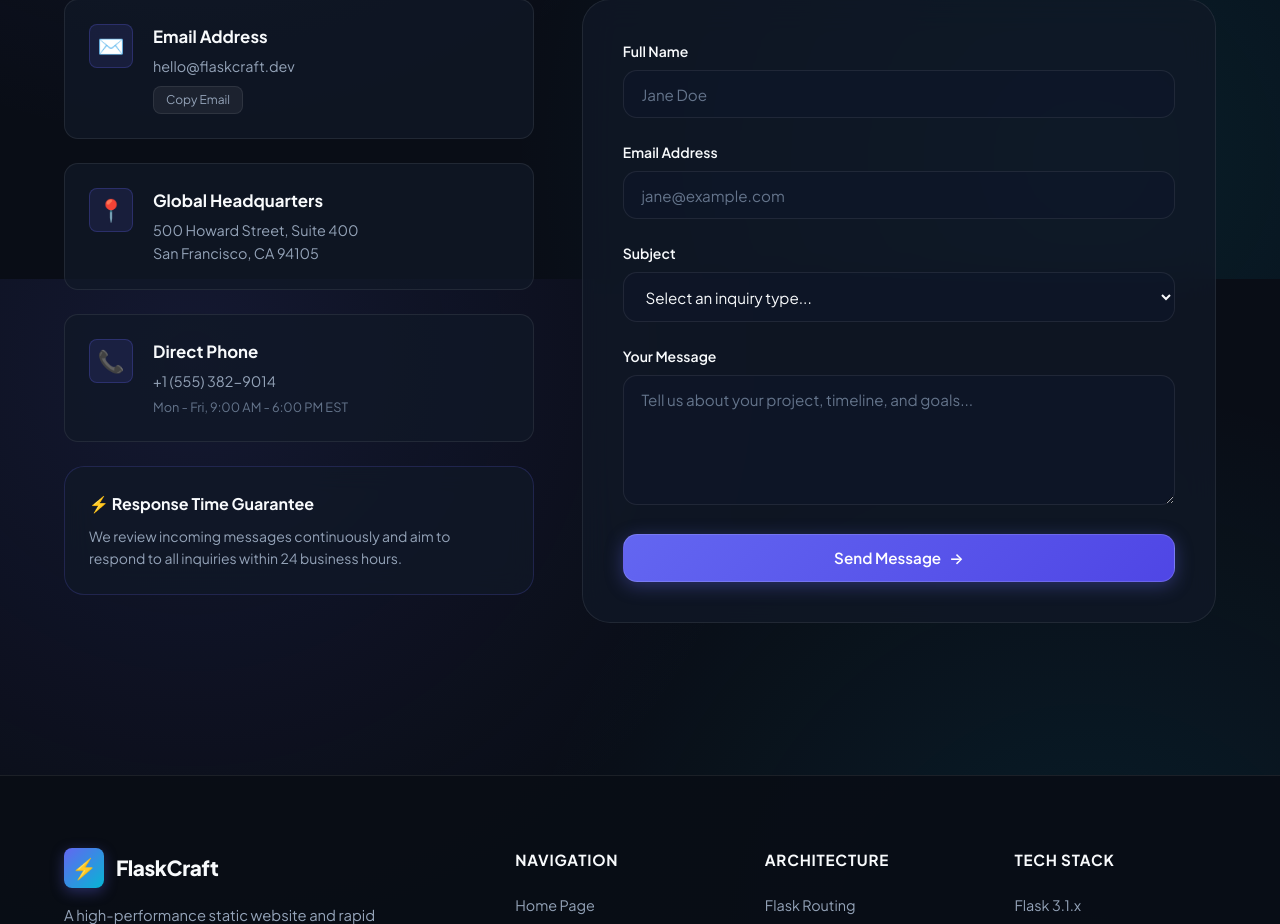
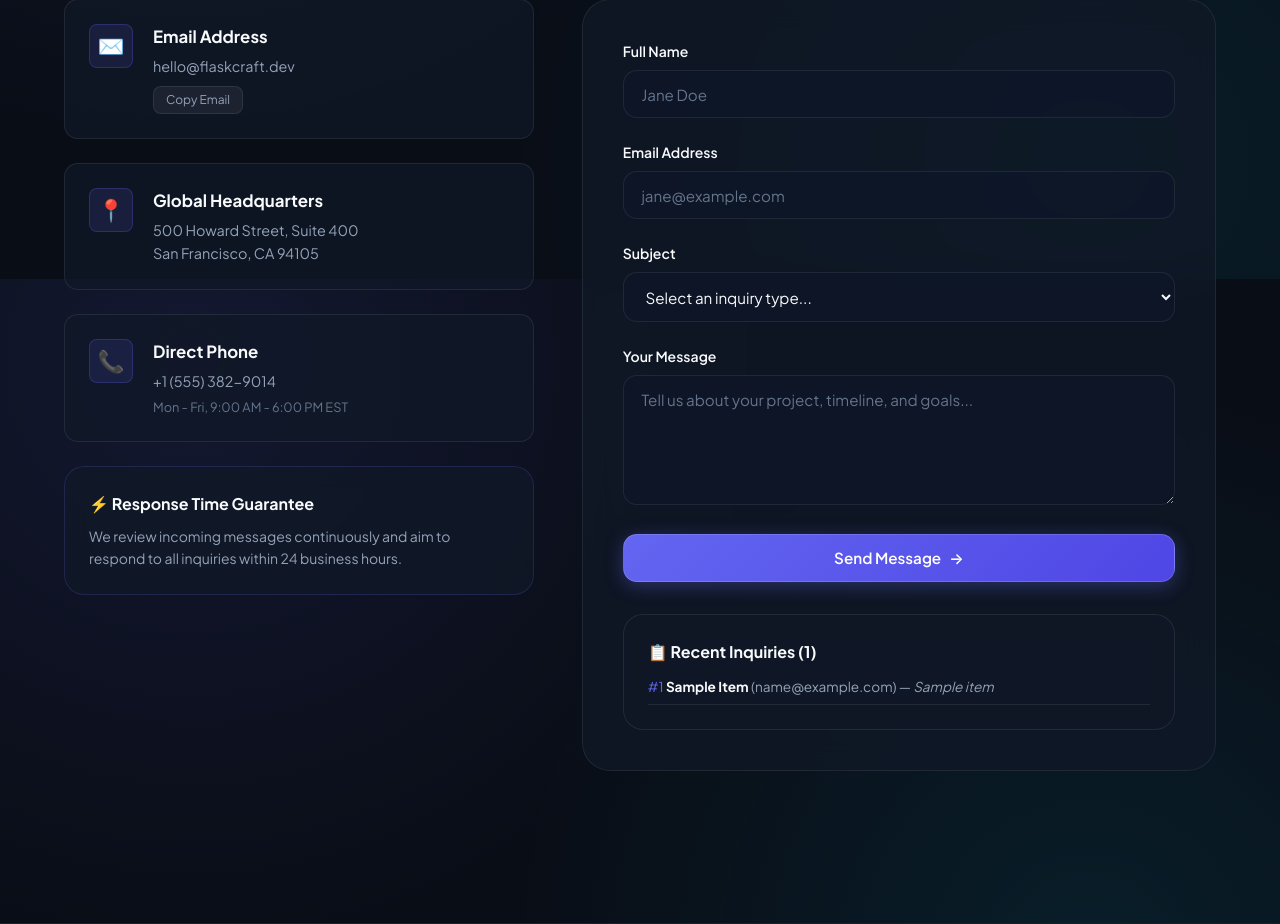
Before and after one commit to Shrikant92Bhatt/python-flask, a Flask app: template template/contact.html in a window 1280 px wide. Shown: the part 521-1445 px from the top of the page. Run offline with Flask 3, Linux system fonts and the light colour scheme; the template is opened without the code that fills it: most values are stand-ins (such as "Sample title", 1, 10 or a date in 2020).

Commit message:
feat: add POST handling, Jinja template variables, loops and submission history

```diff
--- a/main.py
+++ b/main.py
@@ -1,5 +1,5 @@
 
-from flask import Flask, render_template
+from flask import Flask, render_template, request
 
 app = Flask(__name__, template_folder="template")
 
@@ -8,14 +8,69 @@ def home():
     return render_template("home.html")
 
 
-@app.route("/contact")
+# Dynamic options passed into Jinja template
+inquiry_options = [
+    {"id": "project", "label": "New Project Proposal"},
+    {"id": "development", "label": "Full-Stack Development"},
+    {"id": "consulting", "label": "Architecture Consulting"},
+    {"id": "general", "label": "General Question"},
+]
+
+# In-memory list to demonstrate Jinja loops with submission history
+submissions = []
+
+@app.route("/contact", methods=["GET", "POST"])
 def contact():
-    return render_template("contact.html")
+    submission = None
+    if request.method == "POST":
+        name = request.form.get("name")
+        email = request.form.get("email")
+        subject = request.form.get("subject")
+        message = request.form.get("message")
+
+        submission = {
+            "name": name,
+            "email": email,
+            "subject": subject,
+            "message": message,
+        }
+        submissions.append(submission)
+
+        print("=" * 40)
+        print("Contact Form Submission Received:")
+        print(f"  Name:    {name}")
+        print(f"  Email:   {email}")
+        print(f"  Subject: {subject}")
+        print(f"  Message: {message}")
+        print("=" * 40)
+
+        return render_template(
+            "contact.html",
+            success=True,
+            submission=submission,
+            inquiry_options=inquiry_options,
+            submissions=submissions,
+        )
+
+    return render_template(
+        "contact.html",
+        inquiry_options=inquiry_options,
+        submissions=submissions,
+    )
 
 
 @app.route("/about")
 def about():
-    return render_template("about.html")
+    # 1. Define variables in Python
+    company_name = "FlaskCraft Technologies"
+    founded_year = 2024
+
+    # 2. Pass them to the template as keyword arguments: template_var=python_var
+    return render_template(
+        "about.html",
+        company_name=company_name,
+        founded_year=founded_year,
+    )
 
 
 @app.route("/service")
--- a/template/about.html
+++ b/template/about.html
@@ -8,10 +8,10 @@
     <!-- Page Hero -->
     <section class="hero-section" aria-labelledby="about-title">
         <div class="tag-badge">
-            <span>🌟</span> About FlaskCraft
+            <span>🌟</span> About {{ company_name }} • Est. {{ founded_year }}
         </div>
         <h1 class="hero-title" id="about-title">
-            Engineering the Future of <span class="gradient-text">Web Technology</span>
+            Engineering the Future at <span class="gradient-text">{{ company_name }}</span>
         </h1>
         <p class="hero-subtitle">
             We craft high-performance, elegant web platforms by merging robust Python micro-frameworks with sleek, modern design systems.
--- a/template/contact.html
+++ b/template/contact.html
@@ -58,11 +58,26 @@
 
         <!-- Contact Form Panel -->
         <div class="contact-form-panel">
-            <div id="form-status-alert" class="form-status" role="alert">
-                ✓ <strong>Message Received!</strong> Thank you for reaching out. We will review your message and reply soon.
+            {% if success and submission %}
+            <div id="form-status-alert" class="form-status" style="display: block;" role="alert">
+                ✓ <strong>Message Received!</strong> Thank you for reaching out, {{ submission.name | title }}.
             </div>
 
-            <form id="contact-form" onsubmit="handleFormSubmit(event)">
+            <!-- Dynamic Jinja Receipt Card -->
+            <div class="glass-card" style="margin-bottom: 2rem; border-color: rgba(16, 185, 129, 0.4); padding: 1.5rem;">
+                <h4 style="color: var(--accent-emerald); font-size: 1rem; margin-bottom: 0.75rem;">
+                    ✓ Submission Details (Rendered via Jinja)
+                </h4>
+                <div style="font-size: 0.9rem; display: flex; flex-direction: column; gap: 0.4rem;">
+                    <p><strong>Name:</strong> {{ submission.name | title }}</p>
+                    <p><strong>Email:</strong> {{ submission.email }}</p>
+                    <p><strong>Subject:</strong> {{ submission.subject | capitalize }}</p>
+                    <p><strong>Message:</strong> {{ submission.message }}</p>
+                </div>
+            </div>
+            {% endif %}
+
+            <form id="contact-form" action="{{ url_for('contact') }}" method="POST">
                 <div class="form-group">
                     <label for="contact-name" class="form-label">Full Name</label>
                     <input type="text" id="contact-name" name="name" class="form-control" placeholder="Jane Doe" required autocomplete="name">
@@ -77,10 +92,9 @@
                     <label for="contact-subject" class="form-label">Subject</label>
                     <select id="contact-subject" name="subject" class="form-control" required>
                         <option value="" disabled selected>Select an inquiry type...</option>
-                        <option value="project">New Project Proposal</option>
-                        <option value="development">Full-Stack Development</option>
-                        <option value="consulting">Architecture Consulting</option>
-                        <option value="general">General Question</option>
+                        {% for opt in inquiry_options %}
+                        <option value="{{ opt.id }}">{{ opt.label }}</option>
+                        {% endfor %}
                     </select>
                 </div>
 
@@ -94,6 +108,24 @@
                     <span>→</span>
                 </button>
             </form>
+
+            {% if submissions %}
+            <div class="glass-card" style="margin-top: 2rem; padding: 1.5rem;">
+                <h4 style="font-size: 1rem; color: var(--text-main); margin-bottom: 0.75rem;">
+                    📋 Recent Inquiries ({{ submissions | length }})
+                </h4>
+                <ul style="list-style: none; display: flex; flex-direction: column; gap: 0.6rem; font-size: 0.85rem; color: var(--text-muted);">
+                    {% for item in submissions %}
+                    <li style="border-bottom: 1px solid var(--border-color); padding-bottom: 0.4rem;">
+                        <span style="color: var(--primary);">#{{ loop.index }}</span>
+                        <strong style="color: var(--text-main);">{{ item.name | title }}</strong>
+                        ({{ item.email }}) —
+                        <em>{{ item.subject }}</em>
+                    </li>
+                    {% endfor %}
+                </ul>
+            </div>
+            {% endif %}
         </div>
     </section>
 </div>
@@ -115,23 +147,5 @@
             console.error('Failed to copy email:', err);
         });
     }
-
-    function handleFormSubmit(event) {
-        event.preventDefault();
-        const submitBtn = document.getElementById('btn-submit-form');
-        const alertBox = document.getElementById('form-status-alert');
-
-        submitBtn.disabled = true;
-        submitBtn.innerHTML = '<span>Sending...</span>';
-
-        // Simulate network processing with polished visual feedback
-        setTimeout(() => {
-            alertBox.style.display = 'block';
-            document.getElementById('contact-form').reset();
-            submitBtn.disabled = false;
-            submitBtn.innerHTML = '<span>Send Message</span> <span>→</span>';
-            alertBox.scrollIntoView({ behavior: 'smooth', block: 'nearest' });
-        }, 600);
-    }
 </script>
 {% endblock %}
```
